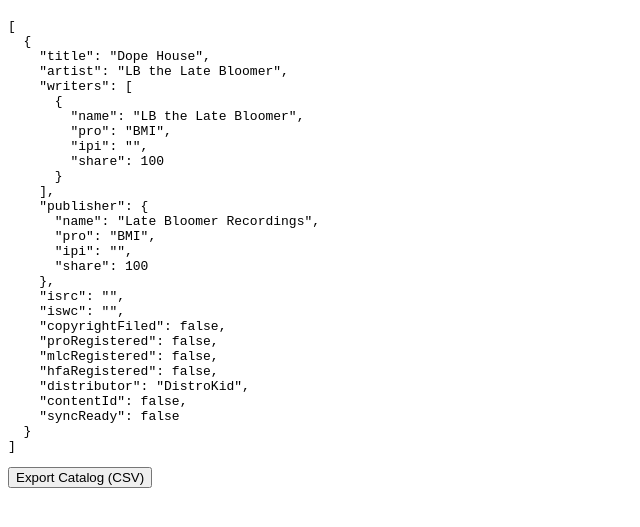
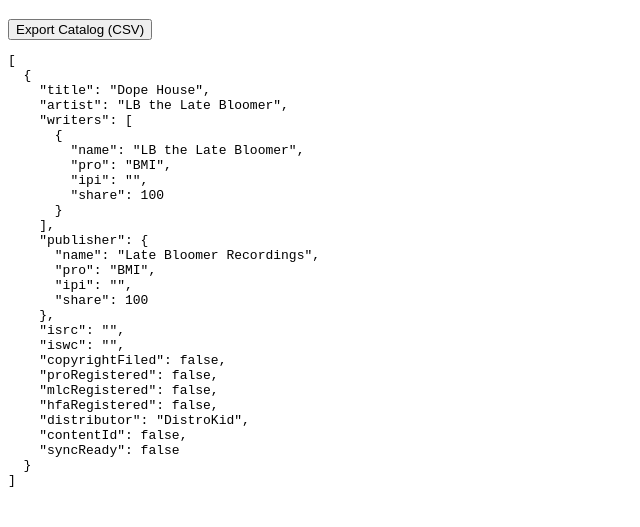
Before and after one commit to LateBloomerRecordings/late-bloomer-label-app, a website: page index.html in a window 1280 px wide. Shown: the part 61-588 px from the top of the page, without its empty margins (0-640 px from the left). Drawn offline with Linux system fonts and the light colour scheme.

Commit message:
Update index.html

```diff
--- a/index.html
+++ b/index.html
@@ -5,8 +5,7 @@
 </head>
 <body>
   <h1>Late Bloomer Recordings – Catalog</h1>
-  <pre id="output"></pre>
-<button onclick="exportCSV()">Export Catalog (CSV)</button>
+  <button onclick="exportCSV()">Export Catalog (CSV)</button>
 <pre id="output"></pre>
   <script src="app.js"></script>
 </body>
```
